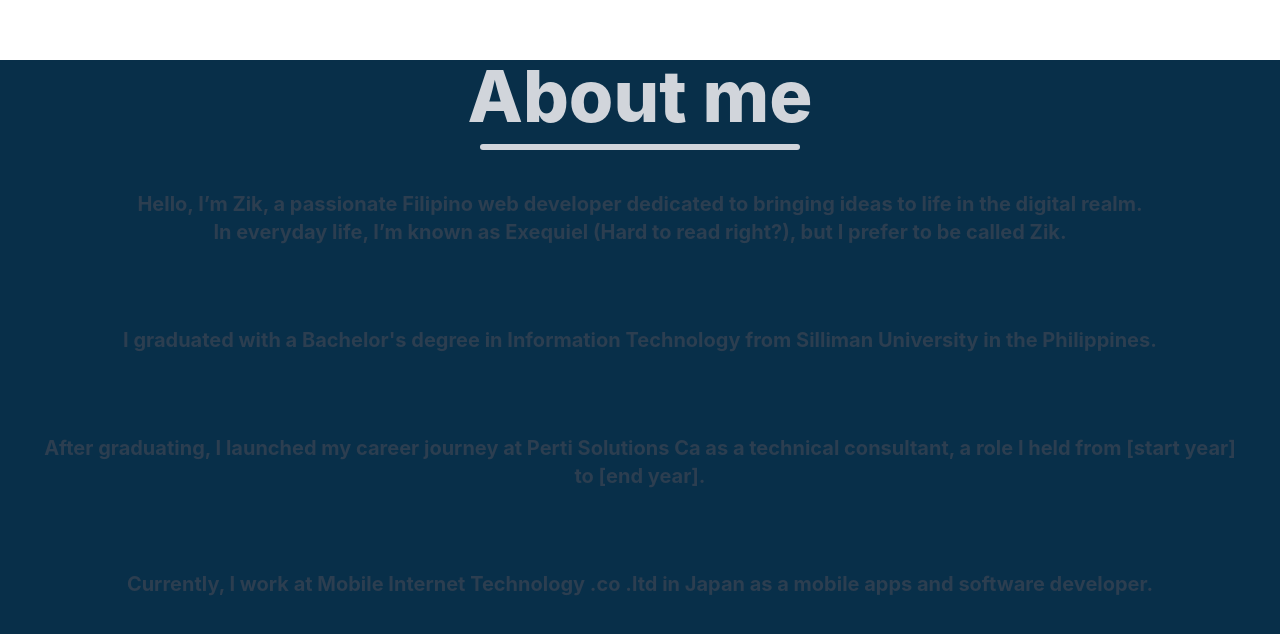
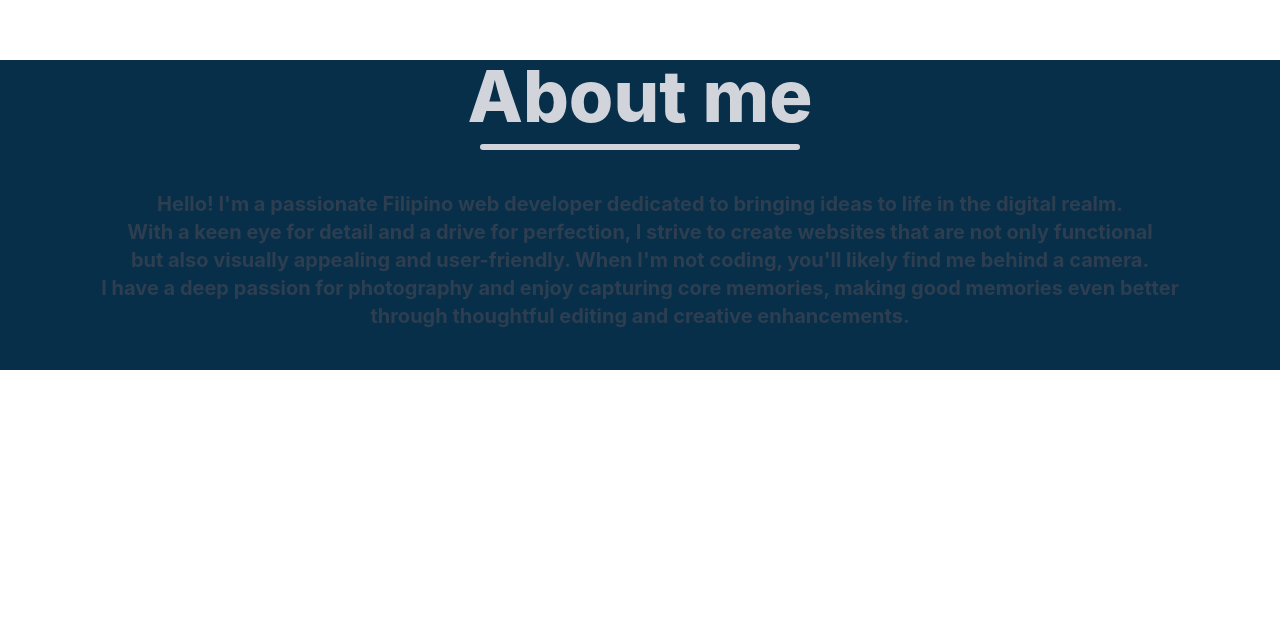
Before and after one commit to ZikValencia/ZikStudiosWeb, a Vue app in the folder web/: page / in a window 1280 px wide. Shown: the part 900-1534 px from the top of the page. After the commit the page ends 1270 px from the top, so only its background shows below. Built offline with nearby package versions, Linux system fonts and the light colour scheme.

Commit message:
updated about me

```diff
--- a/web/src/views/HomeView.vue
+++ b/web/src/views/HomeView.vue
@@ -18,37 +18,15 @@ import hero from '@/components/Hero.vue'
         </div>
       </div>
 
-      <p class="text-xl font-bold p-10 ">Hello, I’m Zik, a passionate Filipino web developer dedicated to bringing ideas to life in the digital realm.<br>
-        In everyday life, I’m known as Exequiel (Hard to read right?), but I prefer to be called Zik.
+      <p class="text-xl font-bold p-10 ">
+        Hello! I'm a passionate Filipino web developer dedicated to bringing ideas to life in the digital realm. <br />
+        With a keen eye for detail and a drive for perfection, I strive to create websites that are not only functional <br />
+         but also visually appealing and user-friendly. When I'm not coding, you'll likely find me behind a camera. <br />
+         I have a deep passion for photography and enjoy capturing core memories, making good memories even better <br />
+         through thoughtful editing and creative enhancements.
       </p>
-
-      <p class="text-xl font-bold p-10 ">
-        I graduated with a Bachelor's degree in Information Technology from Silliman University in the Philippines.
-      </p>
-
-      <p class="text-xl font-bold p-10 ">
-        After graduating, I launched my career journey at Perti Solutions Ca as a technical consultant, a role I held from [start year] to [end year].
-      </p>
-
-      <p class="text-xl font-bold p-10 ">
-        Currently, I work at Mobile Internet Technology .co .ltd in Japan as a mobile apps and software developer.
-      </p>
+    </div>
 
 
     </div>
-
-    <!-- Design
-    <div class="m-12 p-11">
-      <span class="text-5xl font-extrabold">
-        I Can also do this
-      </span><br/>
-    </div>
-
-    <!-- Photo Editing
-    <div class="m-12 p-11 flex justify-end">
-      <span class="text-5xl font-extrabold">
-        Hmm Hobbies? I work on it <span class="text-sky-600 font-extrabold">(Literally)</span>
-      </span><br/>
-    </div> -->
-  </div>
 </template>
```
